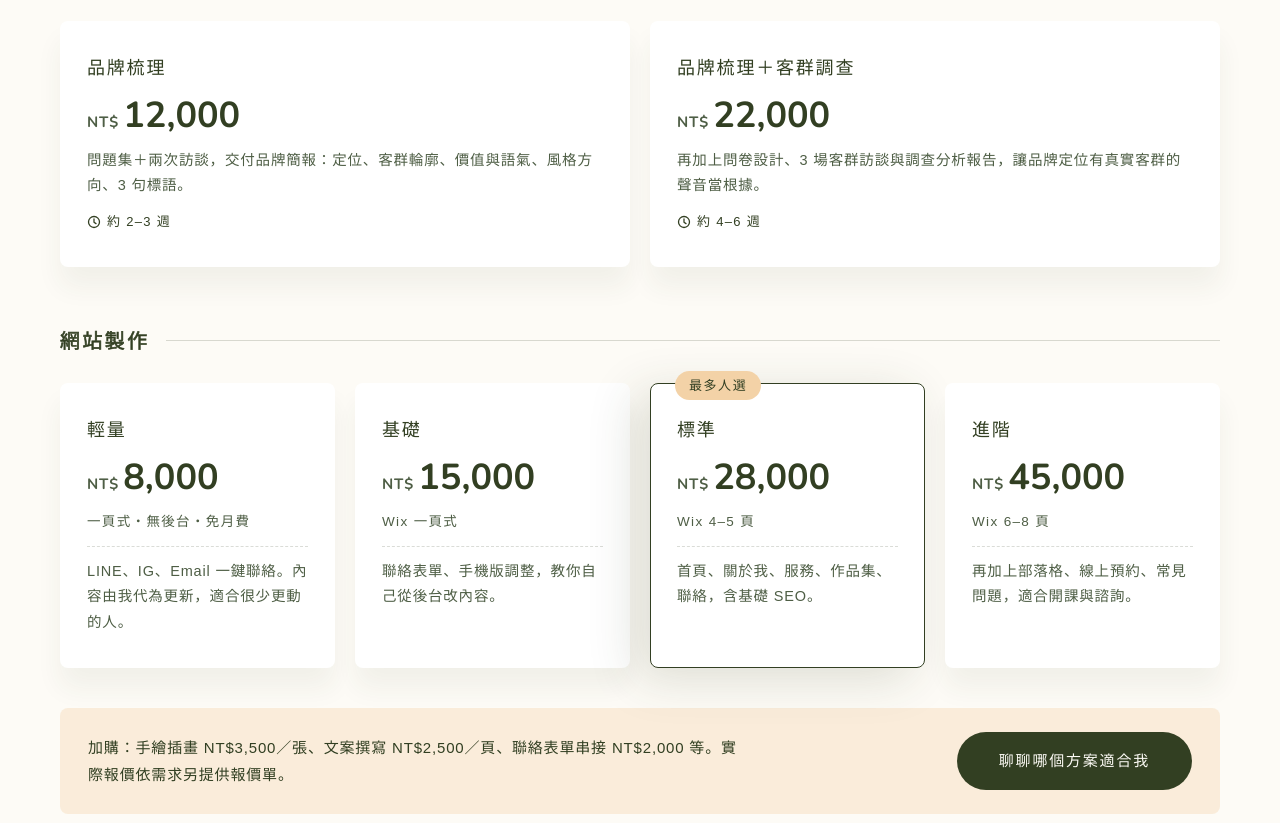
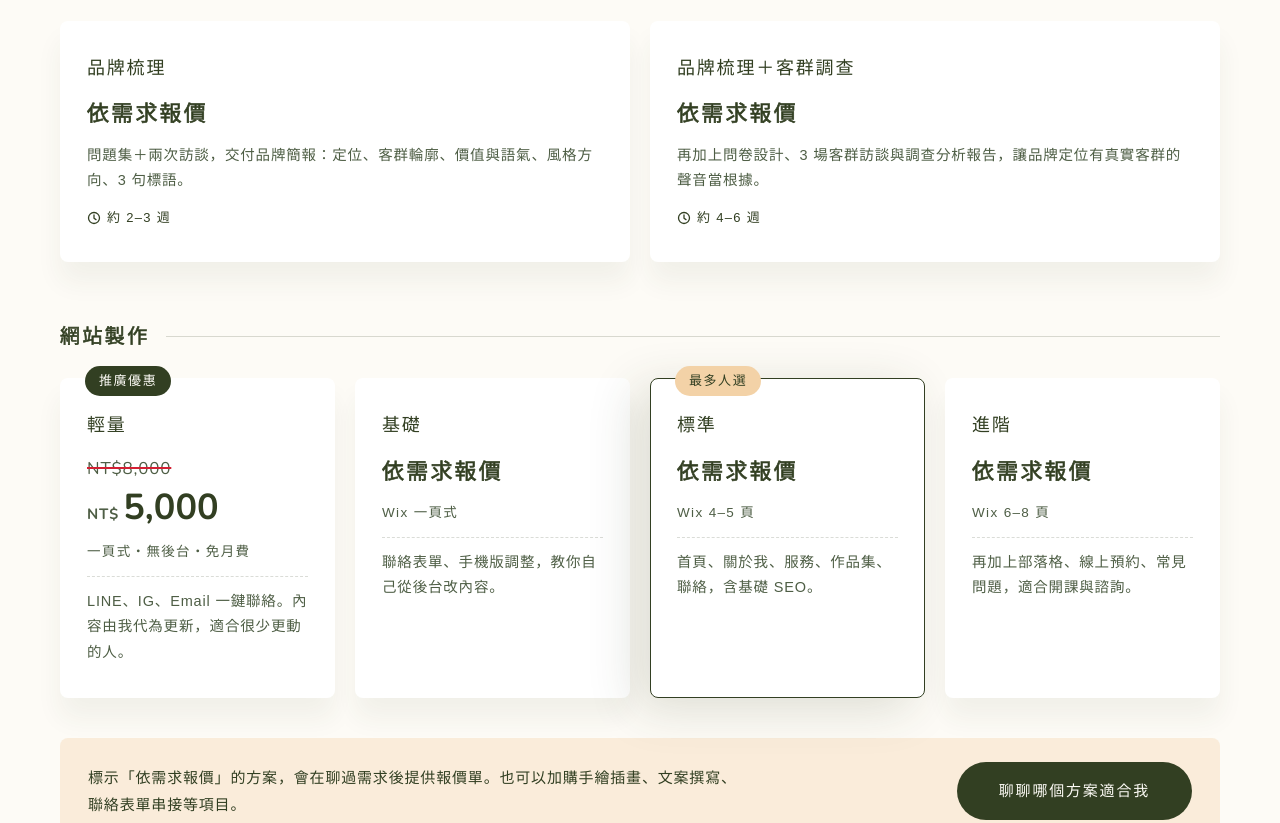
Before and after one commit to bobobogate/jessie-website, a plain HTML site: page index.html in a window 1280 px wide. Shown: the part 3575-4398 px from the top of the page. Drawn offline with nearby package versions, Linux system fonts and the light colour scheme; a web font is replaced by a local one.

Commit message:
Add files via upload

```diff
--- a/index.html
+++ b/index.html
@@ -1,4 +1,3 @@
-<!doctype html><html><head><meta charset=utf8><meta name=viewport content="width=device-width,initial-scale=1,viewport-fit=cover"><style>:root{color-scheme:light;box-sizing:border-box;padding-top:env(safe-area-inset-top,0px);padding-bottom:env(safe-area-inset-bottom,0px)}html{scroll-padding-top:env(safe-area-inset-top,0px)}body{margin:0;padding:0;font:14px -apple-system,BlinkMacSystemFont,sans-serif;background:#fff;color:#000}img{max-width:100%}[hidden]:not([hidden=until-found i]){display:none!important}</style></head><body>
 <title>Jessie 陳立得 品牌網站</title>
 <meta name="claude:viewport-fit-sides" content="cover">
 <meta name="description" content="給講師、身心靈工作者、手作人的品牌網站。從品牌訪談、文案到手繪主視覺，一個人陪你走完。桃園，線上服務全台。">
@@ -176,6 +175,10 @@ body::before{content:"";position:fixed;inset:0 0 auto;height:env(safe-area-inset
 .plan .badge{position:absolute;top:-13px;left:24px;background:var(--apricot);border-radius:var(--radius-tag);padding:3px 14px;font-size:13px;letter-spacing:.12em}
 .plan h4{margin:0;font-weight:400;font-size:18px;letter-spacing:.1em}
 .plan .price{font-family:var(--font-en);font-weight:700;font-size:36px;line-height:1.1;letter-spacing:0;font-variant-numeric:tabular-nums}
+.plan .price.quote{font-family:var(--font-zh);font-weight:400;font-size:22px;letter-spacing:.1em;line-height:1.6;-webkit-text-stroke:.03em currentColor}
+.plan .price-row{display:flex;flex-wrap:wrap;align-items:baseline;gap:4px 12px}
+.plan .was{font-family:var(--font-en);font-weight:400;font-size:17px;color:var(--moss);text-decoration:line-through;text-decoration-color:var(--red);text-decoration-thickness:2px}
+.plan.promo .badge{background:var(--forest);color:var(--rice)}
 .plan .price span{font-size:15px;letter-spacing:.06em;margin-right:4px;color:var(--moss)}
 .plan .spec{font-size:13.5px;letter-spacing:.1em;color:var(--moss);padding-bottom:12px;border-bottom:1px dashed var(--hair)}
 .plan p{font-size:14.5px;color:var(--moss);line-height:1.75}
@@ -390,13 +393,13 @@ body::before{content:"";position:fixed;inset:0 0 auto;height:env(safe-area-inset
       <div class="plans two">
         <article class="plan">
           <h4>品牌梳理</h4>
-          <div class="price"><span>NT$</span>12,000</div>
+          <div class="price quote">依需求報價</div>
           <p>問題集＋兩次訪談，交付品牌簡報：定位、客群輪廓、價值與語氣、風格方向、3 句標語。</p>
           <span class="time"><svg viewBox="0 0 14 14" aria-hidden="true"><circle cx="7" cy="7" r="5.5" fill="none" stroke="currentColor" stroke-width="1.3"/><path d="M7 4v3.2l2 1.4" fill="none" stroke="currentColor" stroke-width="1.3" stroke-linecap="round"/></svg>約 2–3 週</span>
         </article>
         <article class="plan">
           <h4>品牌梳理＋客群調查</h4>
-          <div class="price"><span>NT$</span>22,000</div>
+          <div class="price quote">依需求報價</div>
           <p>再加上問卷設計、3 場客群訪談與調查分析報告，讓品牌定位有真實客群的聲音當根據。</p>
           <span class="time"><svg viewBox="0 0 14 14" aria-hidden="true"><circle cx="7" cy="7" r="5.5" fill="none" stroke="currentColor" stroke-width="1.3"/><path d="M7 4v3.2l2 1.4" fill="none" stroke="currentColor" stroke-width="1.3" stroke-linecap="round"/></svg>約 4–6 週</span>
         </article>
@@ -406,28 +409,29 @@ body::before{content:"";position:fixed;inset:0 0 auto;height:env(safe-area-inset
     <div class="group">
       <h3 class="group-title">網站製作</h3>
       <div class="plans four">
-        <article class="plan">
+        <article class="plan promo">
+          <span class="badge">推廣優惠</span>
           <h4>輕量</h4>
-          <div class="price"><span>NT$</span>8,000</div>
+          <div class="price-row"><s class="was" aria-label="原價 NT$8,000">NT$8,000</s><div class="price"><span>NT$</span>5,000</div></div>
           <div class="spec">一頁式・無後台・免月費</div>
           <p>LINE、IG、Email 一鍵聯絡。內容由我代為更新，適合很少更動的人。</p>
         </article>
         <article class="plan">
           <h4>基礎</h4>
-          <div class="price"><span>NT$</span>15,000</div>
+          <div class="price quote">依需求報價</div>
           <div class="spec">Wix 一頁式</div>
           <p>聯絡表單、手機版調整，教你自己從後台改內容。</p>
         </article>
         <article class="plan featured">
           <span class="badge">最多人選</span>
           <h4>標準</h4>
-          <div class="price"><span>NT$</span>28,000</div>
+          <div class="price quote">依需求報價</div>
           <div class="spec">Wix 4–5 頁</div>
           <p>首頁、關於我、服務、作品集、聯絡，含基礎 SEO。</p>
         </article>
         <article class="plan">
           <h4>進階</h4>
-          <div class="price"><span>NT$</span>45,000</div>
+          <div class="price quote">依需求報價</div>
           <div class="spec">Wix 6–8 頁</div>
           <p>再加上部落格、線上預約、常見問題，適合開課與諮詢。</p>
         </article>
@@ -435,7 +439,7 @@ body::before{content:"";position:fixed;inset:0 0 auto;height:env(safe-area-inset
     </div>
 
     <div class="price-note">
-      <p>加購：手繪插畫 NT$3,500／張、文案撰寫 NT$2,500／頁、聯絡表單串接 NT$2,000 等。實際報價依需求另提供報價單。</p>
+      <p>標示「依需求報價」的方案，會在聊過需求後提供報價單。也可以加購手繪插畫、文案撰寫、聯絡表單串接等項目。</p>
       <a class="btn btn-fill" href="#contact">聊聊哪個方案適合我</a>
     </div>
   </div>
@@ -541,5 +545,3 @@ body::before{content:"";position:fixed;inset:0 0 auto;height:env(safe-area-inset
   });
 })();
 </script>
-
-</body></html>
```
Also changed, not shown: img/art-sea.jpg, img/art-stars.jpg, img/case-book.jpg, img/case-cover.jpg, img/case-logo.jpg, img/hero-forest.jpg, img/jessie.jpg.
